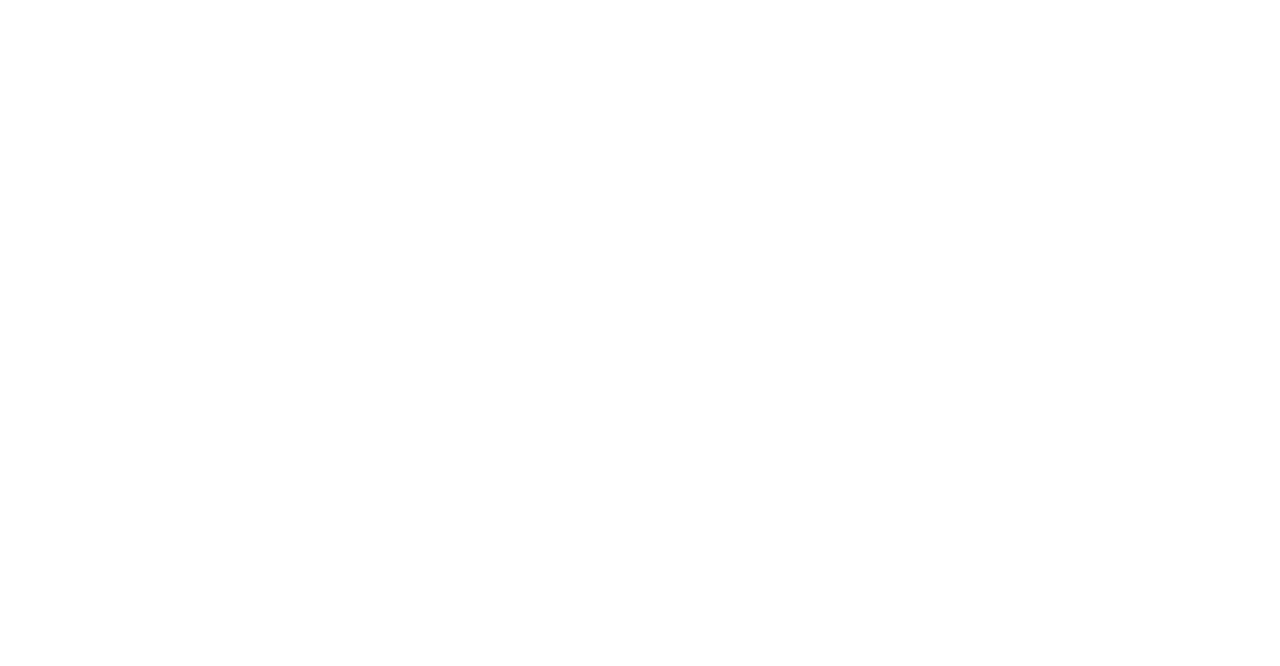
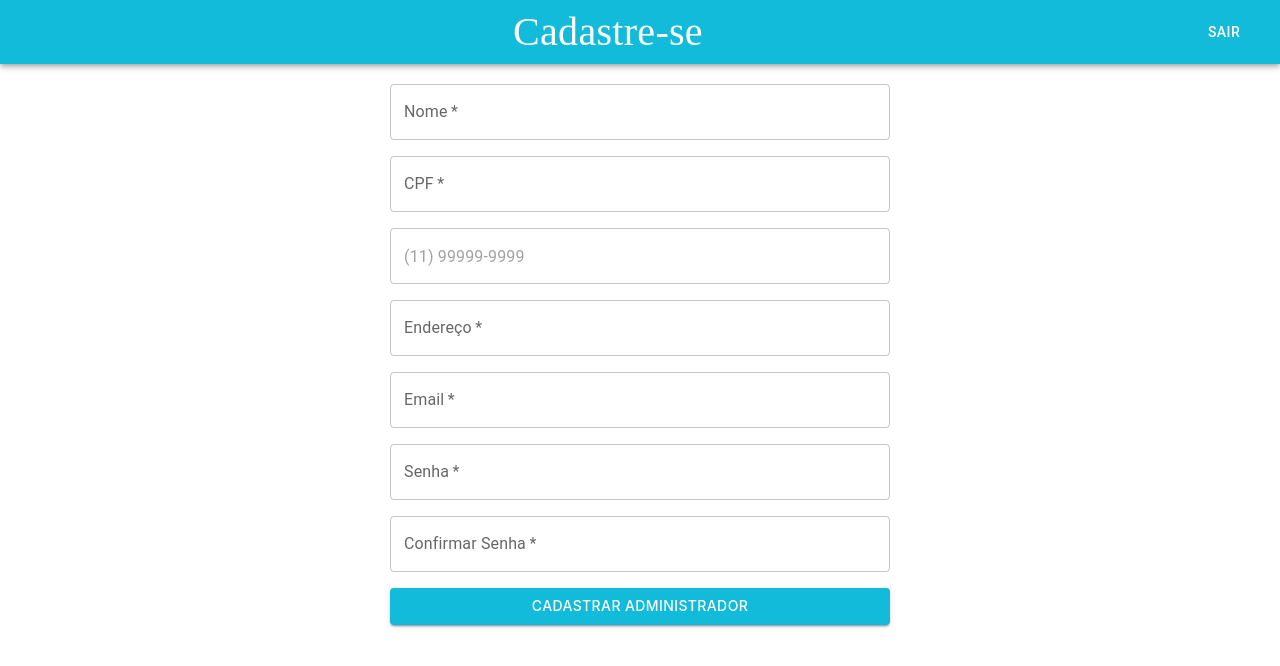
Before and after one commit to DorgivalNeto/daw2-frontend, a React (Create React App) app: page /Cadastroadm in a window 1280 px wide. Before the commit this address had no page. Shown: the top 666 px of the page. Built offline with nearby package versions, Linux system fonts and the light colour scheme.

Commit message:
Cadastro administrativo
Uma nova pagina volta para a Recepsionista ter o seu cadastro

```diff
--- a/src/components/BarraDeNavegacao/index.js
+++ b/src/components/BarraDeNavegacao/index.js
@@ -5,9 +5,6 @@
 import Typography from '@mui/material/Typography';
 import Button from '@mui/material/Button';
 import { useNavigate } from "react-router-dom";
-
-
-
 import './style.css'
 
 
--- /dev/null
+++ b/src/components/Cadastroadm/index.js
@@ -0,0 +1,59 @@
+import React from "react";
+import TextField from '@mui/material/TextField';
+import Box from '@mui/material/Box';
+import { Stack, div } from "@mui/material";
+import Button from '@mui/material/Button';
+
+function Cadastroadm() {
+
+    return(
+        <Box
+            sx={{
+                marginTop: "20px",
+                width: "100%",
+                display: "flex",
+                alignItems: "center",
+                justifyContent: "center",
+            }}
+        >
+
+            <Box
+                sx={{
+                    width: "100%",
+                    maxWidth: "500px"
+
+                }}
+            >
+                <Stack spacing={2}>
+
+
+                    <TextField required id="nome-usuario" label="Nome" type="text"sx={{ display: "flex" }} />
+                    <TextField required id="cpf-usuario" label="CPF" type="text" max= '11' sx={{ display: "flex" }} />
+                    <TextField requerid id="Telefone-usuario" name="Telefone" type="tel"  placeholder="(11) 99999-9999" sx={{ display: "flex"}} />
+                    <TextField required id="endereco-usuario" label="Endereço" type="text"sx={{ display: "flex" }} />
+                    <TextField required id="email-usuario" label="Email" type="email" sx={{ display: "flex" }} />
+                    <TextField required id="senha-usuario" label="Senha" type="password" sx={{ display: "flex" }} />
+                    <TextField required id="confirma-senha-usuario" label="Confirmar Senha" type="password" sx={{ display: "flex" }} />
+
+                    <Button variant="contained" sx={{
+                        color: "white",
+                        backgroundColor: "#11BBD9",
+                        fontFamily: "inherit"
+
+                    }}>Cadastrar Administrador</Button>
+
+
+                </Stack>
+
+            </Box>
+
+
+
+
+
+
+        </Box>
+    )
+}
+
+export default Cadastroadm;
--- /dev/null
+++ b/src/pages/PaginaCadastroadm/index.js
@@ -0,0 +1,16 @@
+import React from "react";
+import Cadastroadm from "../../components/Cadastroadm"
+import BarraDeCadastro from "../../components/BarraDeCadastro"
+
+function PaginaCadastroadm() {
+
+    return(
+        <div>
+            <BarraDeCadastro/>
+             <Cadastroadm/>
+
+        </div>
+    )
+}
+
+export default PaginaCadastroadm;
```
Also changed, not shown: src/components/Cardcadastro/index.js (+2 -8 lines), src/routes/Private/index.js (+13 -3 lines), src/pages/PaginaCadastroadm/style.css (added).
